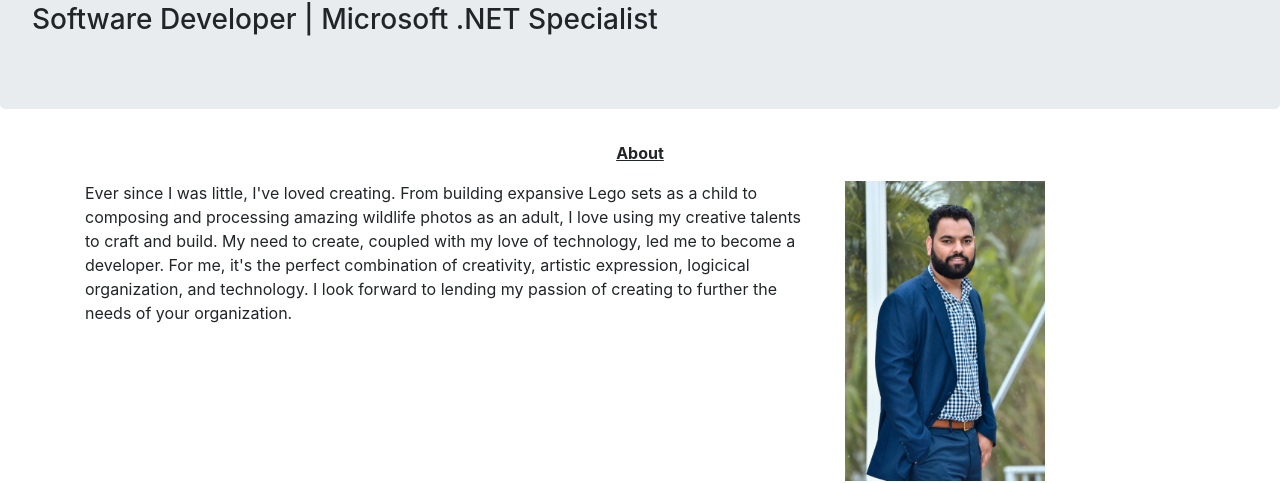
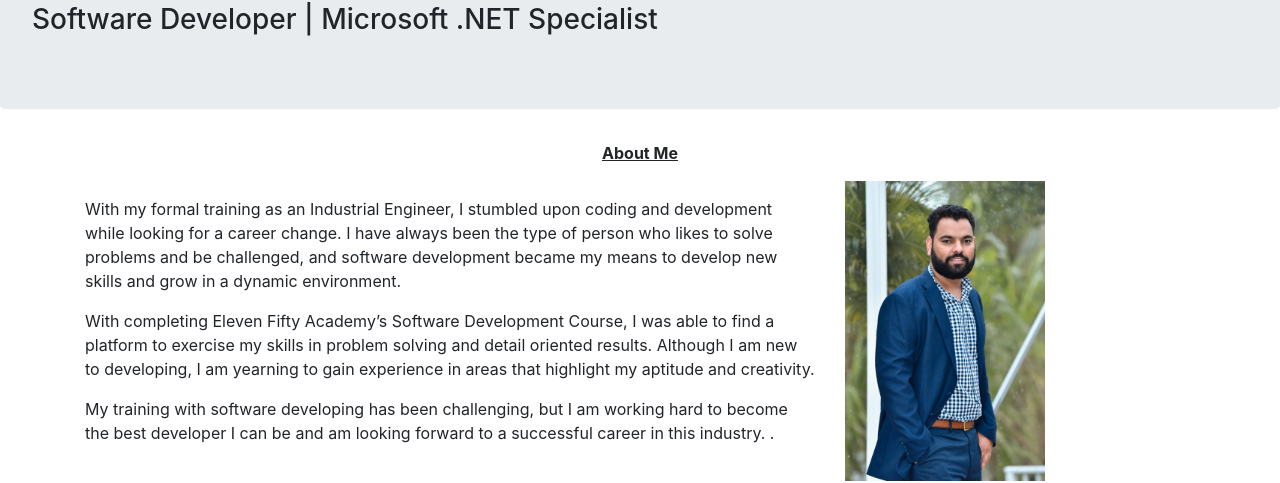
Before and after one commit to Gurpreet10581/Portfolio-Gurpreet10581, a plain HTML site: page index.html in a window 1280 px wide. Shown: the part 345-828 px from the top of the page. Drawn offline with nearby package versions, Linux system fonts and the light colour scheme.

Commit message:
updated portfolito

```diff
--- a/index.html
+++ b/index.html
@@ -50,7 +50,7 @@
                  <div class="container">
                         <div class="row">
                              <div class="col">
-                            <b><p class="about" > About</p></b>
+                            <b><p class="about" > About Me</p></b>
                             </div>
                         </div>
                     </div>
@@ -58,16 +58,15 @@
                     <div class="row">
                         <div class="col-xs-12 col-sm-12 col-md-8">
                             <p id="about-me-text">
-                                Ever since I was little, I've loved creating. From building expansive Lego sets as a child to
-                                composing and processing amazing wildlife photos as an adult, I love using my creative talents
-                                to
-                                craft and
-                                build. My need to create, coupled with my love of technology, led me to become a developer. For
-                                me,
-                                it's
-                                the perfect combination of creativity, artistic expression, logicical organization, and
-                                technology.
-                                I look forward to lending my passion of creating to further the needs of your organization.
+                              <p>
+                              With my formal training as an Industrial Engineer, I stumbled upon coding and development while looking for a career change. I have always been the type of person who likes to solve problems and be challenged, and software development became my means to develop new skills and grow in a dynamic environment.
+                            </p>
+
+                              <p>
+                              With completing Eleven Fifty Academy’s Software Development Course, I was able to find a platform to exercise my skills in problem solving and detail oriented results. Although I am new to developing, I am yearning to gain experience in areas that highlight my aptitude and creativity.
+                            </p>
+
+                              My training with software developing has been challenging, but I am working hard to become the best developer I can be and am looking forward to a successful career in this industry. .
                             </p>
                             <div id="signature-div">
 
```
